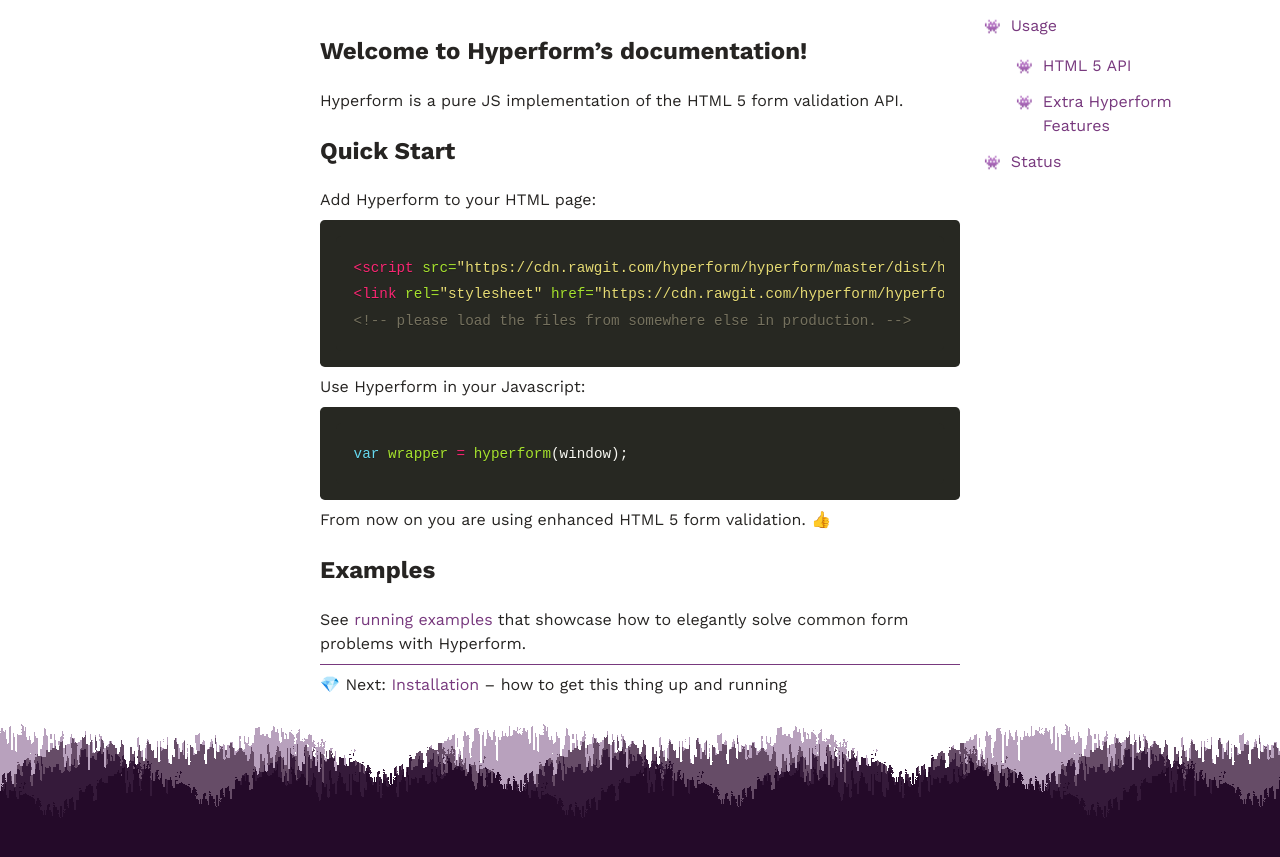
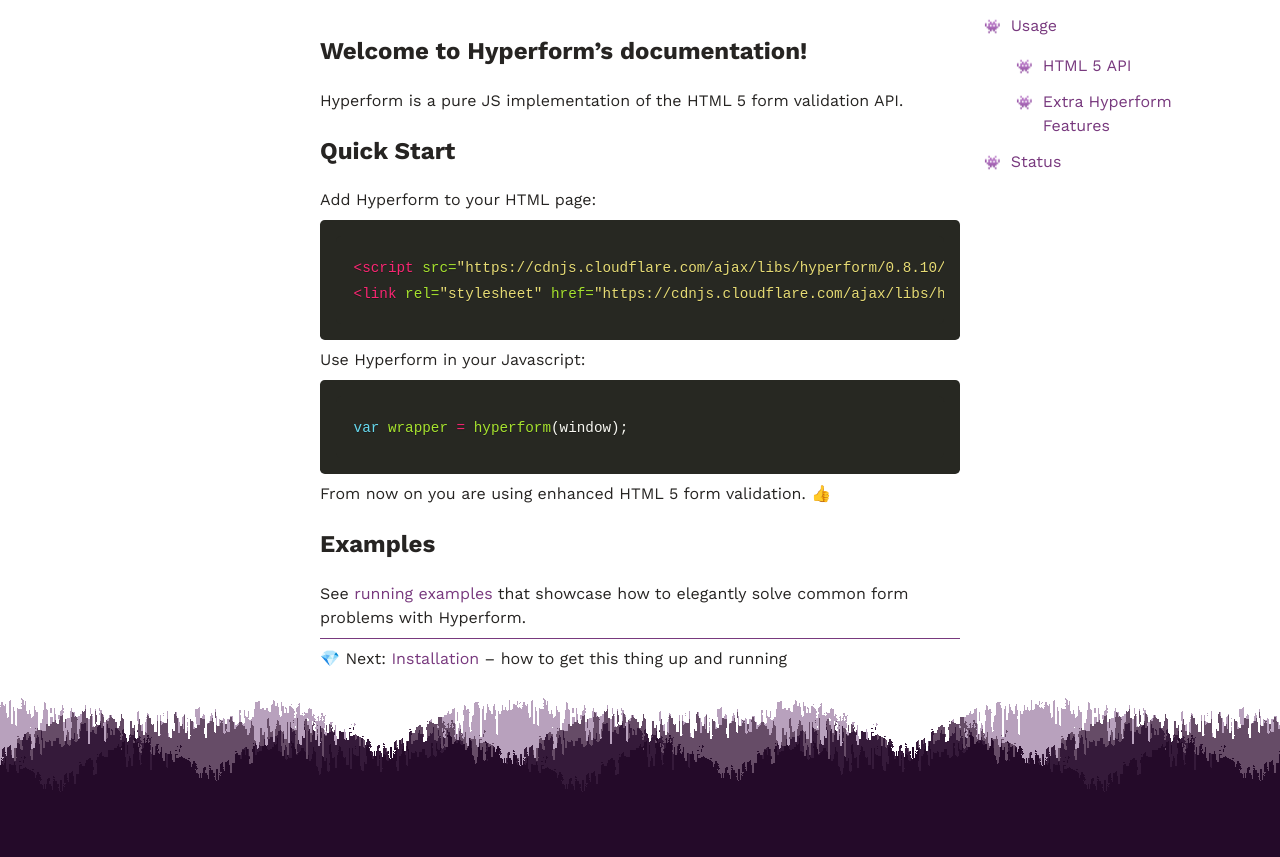
Before and after one commit to hyperform/hyperform.github.io, a Jekyll site: the page built from docs/index.md, in a window 1280 px wide and 900 px high, scrolled down 420 px. Shown: the top 857 px of the window. Built offline with Jekyll 4.4.1, drawn with Linux system fonts in a browser that asks for light colours; emoji names are drawn with the system emoji font; some web fonts are replaced.

Commit message:
update CDN URLs

````diff
--- a/docs/index.md
+++ b/docs/index.md
@@ -12,9 +12,8 @@ Hyperform is a pure JS implementation of the HTML 5 form validation API.
 Add Hyperform to your HTML page:
 
 ```html
-<script src="https://cdn.rawgit.com/hyperform/hyperform/master/dist/hyperform.min.js"></script>
-<link rel="stylesheet" href="https://cdn.rawgit.com/hyperform/hyperform/master/css/hyperform.css">
-<!-- please load the files from somewhere else in production. -->
+<script src="https://cdnjs.cloudflare.com/ajax/libs/hyperform/0.8.10/hyperform.min.js"></script>
+<link rel="stylesheet" href="https://cdnjs.cloudflare.com/ajax/libs/hyperform/0.8.10/hyperform.css">
 ```
 
 Use Hyperform in your Javascript:
````
